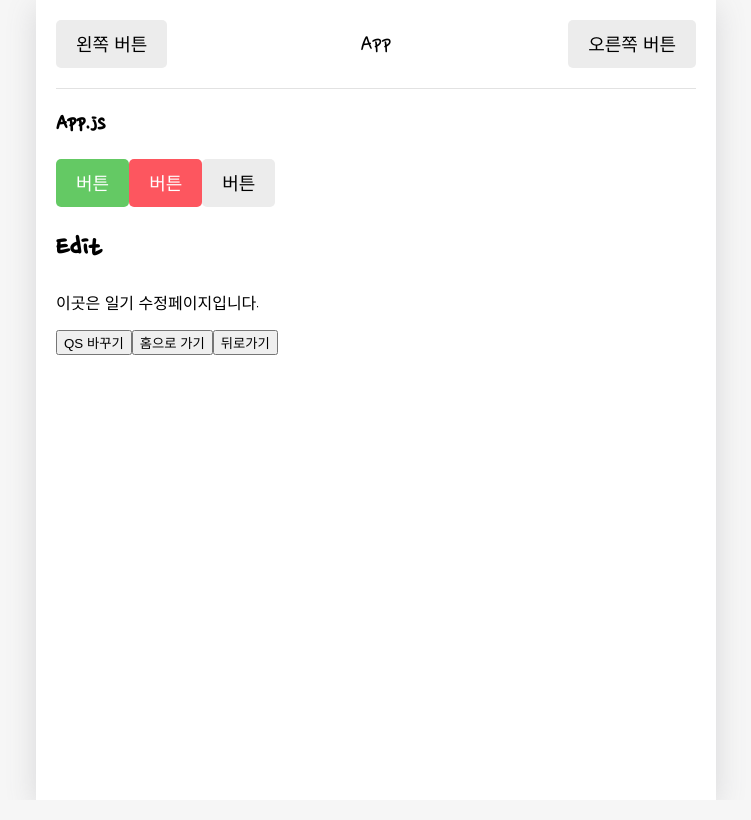
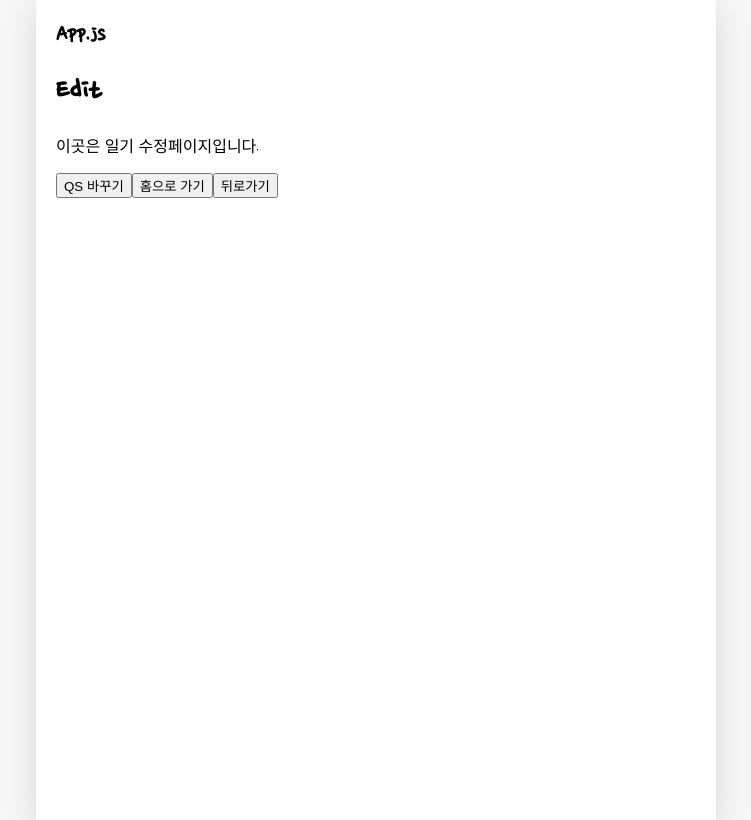
Before and after one commit to kyunjihwan/emotionDiary, a React (Create React App) app: page /edit in a window 1280 px wide. Shown: the whole page, without its empty margins (264-1015 px from the left). Built offline with nearby package versions, Linux system fonts and the light colour scheme; a web font is replaced by a local one.

Commit message:
프로젝트 기초 공사 2 - 상태 관리 세팅하기

```diff
--- a/src/App.js
+++ b/src/App.js
@@ -5,55 +5,83 @@
 import Edit from "./pages/Edit";
 import Diary from "./pages/Diary";
 import New from "./pages/New";
-import MyButton from "./components/MyButton";
-import MyHeader from "./components/MyHeader";
+import React, { useReducer, useRef } from "react";
+
+const reducer = (state, action) => {
+  let newState = [];
+  switch (action.type) {
+    case "INIT": {
+      return action.data;
+    }
+    case "CREATE": {
+      newState = [action.data, ...state];
+      break;
+    }
+    case "REMOVE": {
+      newState = state.filter((it) => {
+        return it.id !== action.targetId;
+      });
+      break;
+    }
+    case "EDIT": {
+      newState = state.map((it) => {
+        return it.id === action.targetId ? { ...it, ...action.data } : it;
+      });
+      break;
+    }
+    default:
+      return state;
+  }
+  return newState;
+};
+
+export const DiaryStateContext = React.createContext();
+export const DiaryDispatchContext = React.createContext();
 
 function App() {
+  const [data, dispatch] = useReducer(reducer, []);
+
+  const dataId = useRef(1);
+  // CREATE
+  const onCreate = (date, content, emotion) => {
+    dispatch({
+      type: "CREATE",
+      data: {
+        id: dataId.current,
+        date: new Date(date).getTime(),
+        content,
+        emotion,
+      },
+    });
+    dataId.current++;
+  };
+  // REMOVE
+  const onRemove = (targetId) => {
+    dispatch({
+      type: "REMOVE",
+      targetId,
+    });
+  };
+  // EDIT
+  const onEdit = (targetId, date, content, emotion) => {
+    dispatch({
+      type: "EDIT",
+      targetId,
+      data: {
+        date: new Date(date).getTime(),
+        content,
+        emotion,
+      },
+    });
+  };
+
   return (
-    // url 매핑 처리를 위해 BrowserRouter를 사용한다.
+    <DiaryStateContext.Provider value={data}>
+      <DiaryDispatchContext.Provider vlaue={{ onCreate, onRemove, onEdit }}>
         <BrowserRouter>
           <div className="App">
-        <MyHeader
-          headText={"App"}
-          leftChild={
-            <MyButton
-              text={"왼쪽 버튼"}
-              onClick={() => {
-                alert("왼쪽 클릭");
-              }}
-            />
-          }
-          rightChild={
-            <MyButton
-              text={"오른쪽 버튼"}
-              onClick={() => {
-                alert("오른쪽 클릭");
-              }}
-            />
-          }
-        />
             <h2>App.js</h2>
 
-        <MyButton
-          text={"버튼"}
-          type={"positive"}
-          onclick={() => {
-            alert("버튼 클릭");
-          }}
-        />
-        <MyButton
-          text={"버튼"}
-          type={"negative"}
-          onclick={() => {
-            alert("버튼 클릭");
-          }}
-        />
-        <MyButton
-          text={"버튼"}
-          onclick={() => {
-            alert("버튼 클릭");
-          }}
-        />
             <Routes>
               <Route path="/home" element={<Home />} />
               <Route path="/new" element={<New />} />
@@ -62,6 +90,8 @@
             </Routes>
           </div>
         </BrowserRouter>
+      </DiaryDispatchContext.Provider>
+    </DiaryStateContext.Provider>
   );
 }
 
```
Lines whose indentation alone changed are shown as unchanged.
